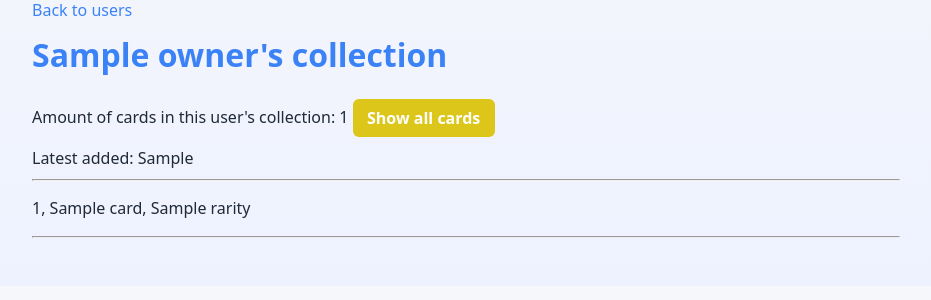
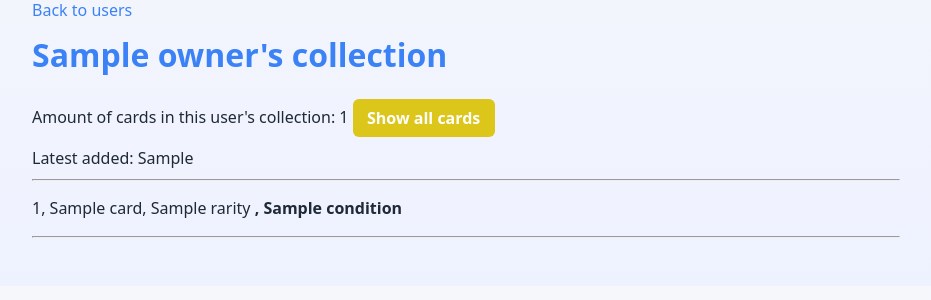
Before and after one commit to Hipsterisiili/tikawe_DigimonTcgDatabase, a Flask app: template templates/cards/user_collection.html in a window 1280 px wide. Shown: the part 195-495 px from the top of the page, without its empty margins (174-1105 px from the left). Run offline with Flask 3, Linux system fonts and the light colour scheme; the template is opened without the code that fills it: most values are stand-ins (such as "Sample title", 1, 10 or a date in 2020).

Commit message:
Card condition visible in other user's lists too

```diff
--- a/templates/cards/personal_card_list.html
+++ b/templates/cards/personal_card_list.html
@@ -121,8 +121,10 @@ User may:
         <div class="card-row">
             <!-- Card displayed in format "card_number, name, rarity" -->
             <div class="card-info">
-                {{ card['card_number'] }}, {{ card['name'] }}, {{ card['rarity'] }}{% if card['condition'] %}<b>, {{ card['condition']
-                }} </b> {% endif %}
+                {{ card['card_number'] }},{{ card['name'] }},
+                {{ card['rarity'] }}{% if card['condition'] %}
+                <b>, {{ card['condition']}} </b>
+                {% endif %}
             </div>
             <div class="card-actions">
                 <!-- Item for toggling favorite -->
--- a/templates/cards/user_collection.html
+++ b/templates/cards/user_collection.html
@@ -85,7 +85,9 @@
             <div class="card-row">
                 <div class="card-info">
                     {{ card['card_number'] }}, {{ card['name'] }}, {{
-                    card['rarity'] }}
+                    card['rarity'] }}{% if card['condition'] %}
+                    <b>, {{ card['condition'] }}</b>
+                    {% endif %}
                 </div>
             </div>
             <hr />
```
